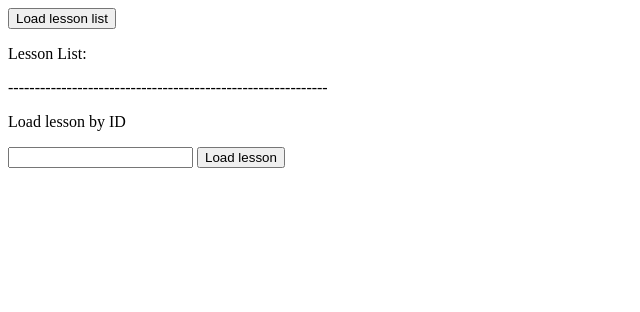
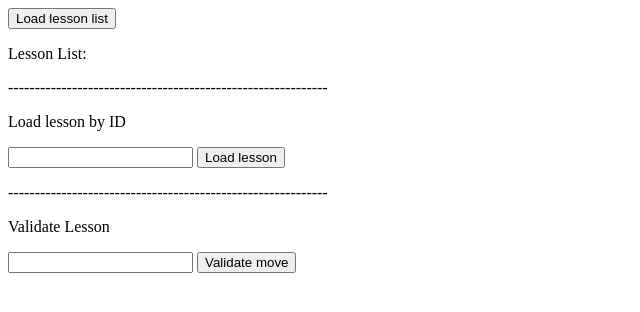
Before and after one commit to bigthurs/svelte-rpc, a SvelteKit app: page / in a window 1280 px wide. Shown: the top 312 px of the page, without its empty margins (0-640 px from the left). Built offline with nearby package versions, Linux system fonts and the light colour scheme.

Commit message:
feat: working validation with UI mockup to match alternative and return annotation

```diff
--- a/src/lib/trpc/router.ts
+++ b/src/lib/trpc/router.ts
@@ -3,6 +3,7 @@ import { initTRPC } from '@trpc/server';
 import { z } from 'zod'
 import delay from 'delay';
 import type { Lesson } from '$lib/types';
+import { parse } from '@mliebelt/pgn-parser'
 
 export const t = initTRPC.context<Context>().create();
 
@@ -33,16 +34,21 @@ export const router = t.router({
   validateMove: t.procedure
     .input(z.object({
       boardState: z.string(),
-      moveNumber: z.number(),
       lessonId: z.string()
     }))
     .query(async (opts) => {
-      const { input: { boardState, moveNumber, lessonId } } = opts
+      const { input: { boardState, lessonId } } = opts
+      console.log({ boardState, lessonId })
 
-      const lesson: Lesson = await fetch(`http://localhost:3000/api/lessons/${lessonId}`)
+      const lesson: Lesson = await fetch(`http://localhost:3000/lessons/${lessonId}`)
         .then(res => res.json())
 
-      const validPgnBoardState = lesson.boardStates[moveNumber - 1]
+
+      const parseResult = parse(boardState, { startRule: "pgn" }) as unknown as { moves: string[]}
+      const lastMoveNumber = parseResult.moves.length
+
+      const validPgnBoardState = lesson.boardStates[lastMoveNumber - 1]
+      console.log({ lesson })
       const correctMove = validPgnBoardState.correct === boardState
       if (correctMove) return true
 
--- a/src/routes/+page.svelte
+++ b/src/routes/+page.svelte
@@ -5,6 +5,7 @@
 
   let lessons: Lesson[] = []
   let currentLesson: Lesson | null = null;
+  let currentBoardPGN = '';
   let loading = false;
   let lessonId = '';
 
@@ -12,7 +13,6 @@
     loading = true;
     lessons = await trpc($page).lessonList.query();
     loading = false;
-    console.log({ lessons })
   };
 
   const loadLesson = async () => {
@@ -23,7 +23,14 @@
     }
     currentLesson = lesson;
     loading = false;
-    console.log({ currentLesson })
+  };
+
+  const validateMove = async () => {
+    loading = true;
+    console.log({ lessonId, boardState: currentBoardPGN })
+    const result = await trpc($page).validateMove.query({ lessonId, boardState: currentBoardPGN });
+    console.log(result);
+    loading = false;
   };
 </script>
 
@@ -37,7 +44,7 @@
   </ul>
 {/if}
 
-------------------------------------------------------------
+<p>------------------------------------------------------------</p>
 
 <p>Load lesson by ID</p>
 <input type="text" bind:value={lessonId} />
@@ -60,3 +67,10 @@
         {/each}
     </ul>
 {/if}
+
+<p>------------------------------------------------------------</p>
+
+<p>Validate Lesson</p>
+<input type="text" bind:value={currentBoardPGN}/>
+<button on:click={validateMove}>Validate move</button>
+<p>{currentBoardPGN}</p>
```
